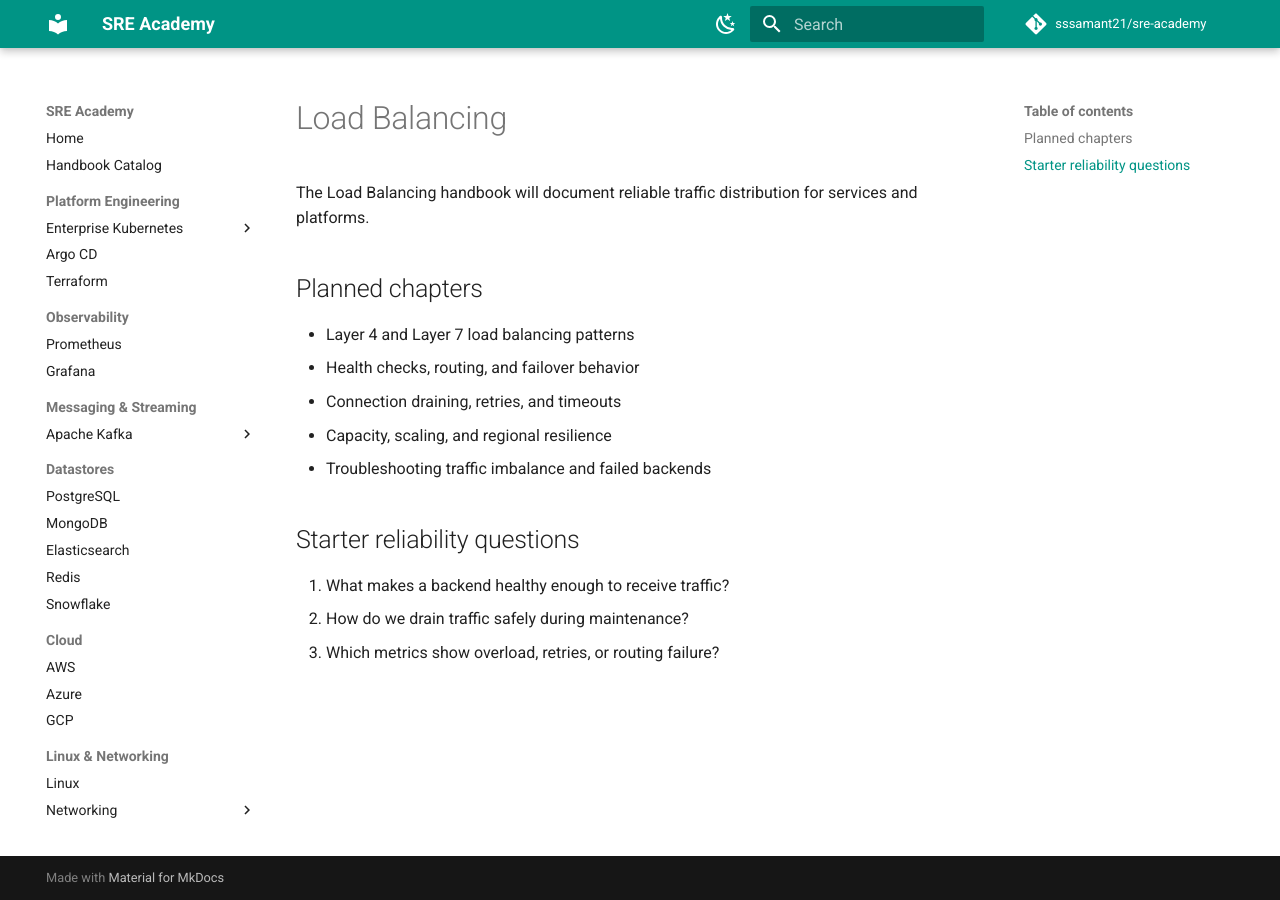
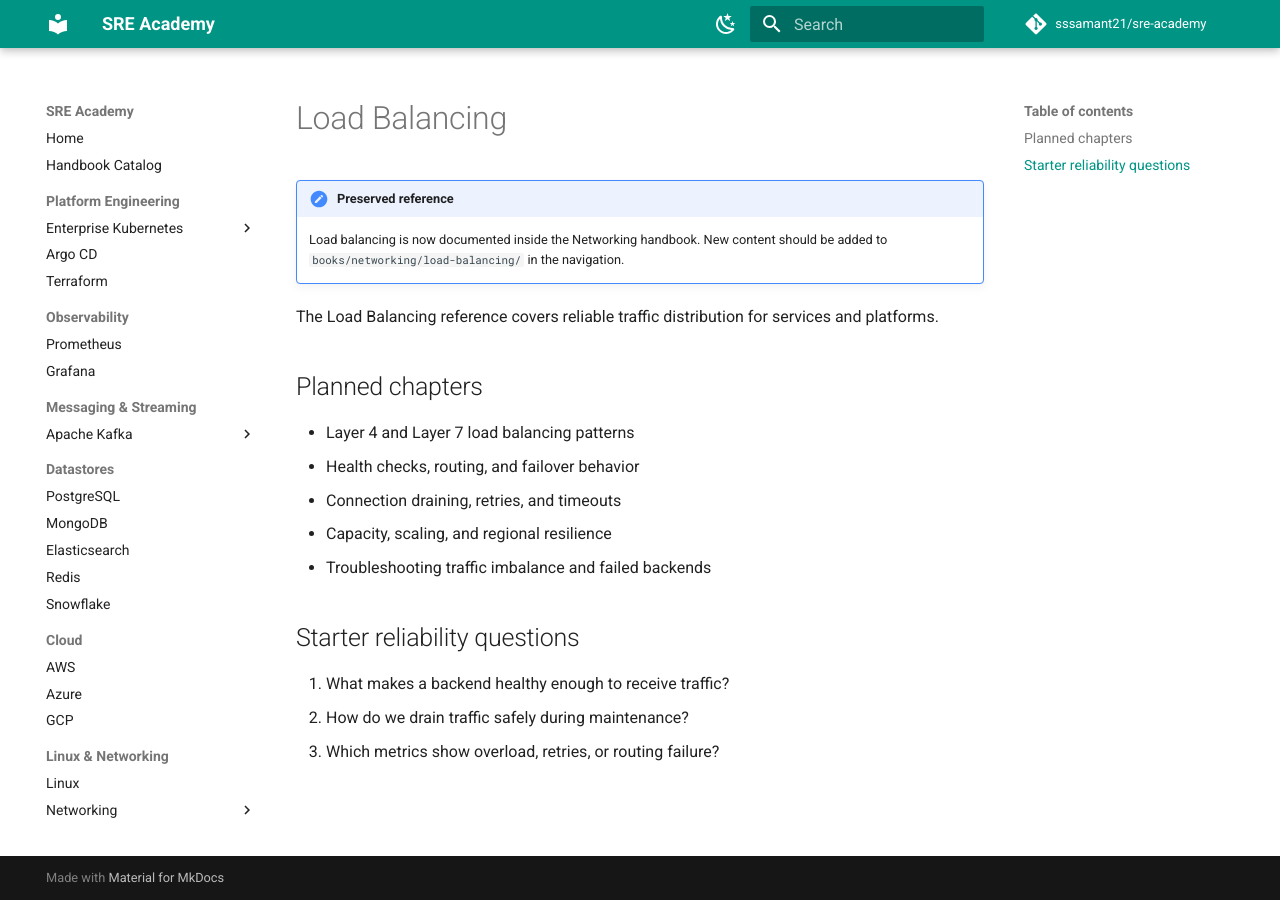
Before and after one commit to sssamant21/sre-academy, an MkDocs documentation site: the page built from docs/books/load-balancing/index.md, in a window 1280 px wide. Built offline with MkDocs 1.6.1 and Material for MkDocs 9.7.7, drawn with Linux system fonts in a browser that asks for light colours; comment, search, counter and statistics services are not loaded.

Commit message:
Mark legacy Load Balancing page as preserved reference

```diff
--- a/docs/books/load-balancing/index.md
+++ b/docs/books/load-balancing/index.md
@@ -1,6 +1,9 @@
 # Load Balancing
 
-The Load Balancing handbook will document reliable traffic distribution for services and platforms.
+!!! note "Preserved reference"
+    Load balancing is now documented inside the Networking handbook. New content should be added to `books/networking/load-balancing/` in the navigation.
+
+The Load Balancing reference covers reliable traffic distribution for services and platforms.
 
 ## Planned chapters
 
```
